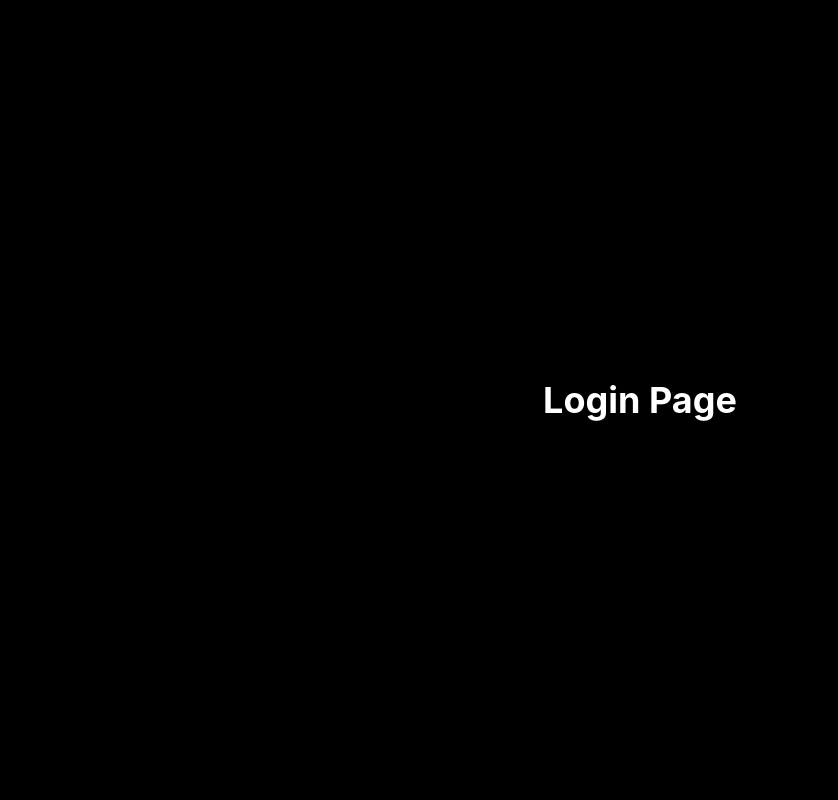
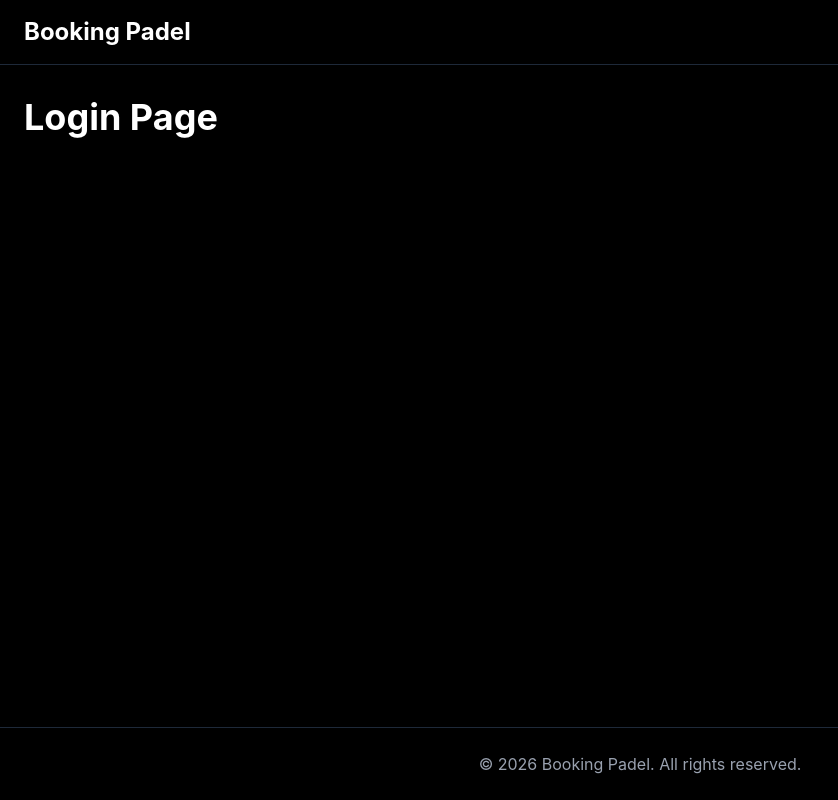
Before and after one commit to KgzzzX/booking-padel-frontend, a React (Vite) app: page /login in a window 1280 px wide. Shown: the whole page, without its empty margins (0-838 px from the left). Built offline with nearby package versions, Linux system fonts and the light colour scheme.

Commit message:
create reusable main layout

```diff
--- /dev/null
+++ b/src/layouts/MainLayout.jsx
@@ -0,0 +1,79 @@
+/* =========================
+   MainLayout
+   Layout utama untuk user side
+========================= */
+
+/*
+  Outlet:
+  digunakan untuk menampilkan isi halaman
+  sesuai route aktif
+*/
+import { Outlet } from "react-router-dom";
+
+function MainLayout() {
+  return (
+
+    /*
+      min-h-screen
+      = tinggi minimal 1 layar penuh
+
+      bg-black
+      = background hitam
+
+      text-white
+      = warna teks putih
+    */
+    <div className="min-h-screen bg-black text-white flex flex-col">
+
+      {/* =========================
+          Navbar Section
+      ========================= */}
+      <nav className="border-b border-gray-800">
+
+        <div className="max-w-7xl mx-auto px-6 py-4">
+
+          <h1 className="text-2xl font-bold">
+            Booking Padel
+          </h1>
+
+        </div>
+
+      </nav>
+
+      {/* =========================
+          Main Content
+          Isi halaman akan tampil di sini
+      ========================= */}
+      <main className="max-w-7xl mx-auto px-6 py-8 flex-1 w-full">
+
+        {/*
+          Outlet:
+          menampilkan halaman aktif
+          contoh:
+          HomePage
+          LoginPage
+        */}
+        <Outlet />
+
+      </main>
+
+      {/* =========================
+          Footer Section
+      ========================= */}
+      <footer className="border-t border-gray-800 mt-10">
+
+        <div className="max-w-7xl mx-auto px-6 py-6 text-center text-gray-400">
+
+          <p>
+            © 2026 Booking Padel. All rights reserved.
+          </p>
+
+        </div>
+
+      </footer>
+
+    </div>
+  );
+}
+
+export default MainLayout;
--- a/src/pages/auth/LoginPage.jsx
+++ b/src/pages/auth/LoginPage.jsx
@@ -1,14 +1,15 @@
 /* =========================
-   LoginPage
-   Halaman login user
+   Login Page
 ========================= */
 
 function LoginPage() {
   return (
-    <div className="bg-black min-h-screen text-white flex items-center justify-center">
+    <div>
+
       <h1 className="text-4xl font-bold">
         Login Page
       </h1>
+
     </div>
   );
 }
--- a/src/pages/user/HomePage.jsx
+++ b/src/pages/user/HomePage.jsx
@@ -1,14 +1,15 @@
 /* =========================
-   HomePage
-   Halaman utama website
+   Home Page
 ========================= */
 
 function HomePage() {
   return (
-    <div className="bg-black min-h-screen text-white flex items-center justify-center">
+    <div>
+
       <h1 className="text-4xl font-bold">
         Home Page
       </h1>
+
     </div>
   );
 }
--- a/src/routes/index.jsx
+++ b/src/routes/index.jsx
@@ -1,5 +1,8 @@
 // Import routing React
 import { BrowserRouter, Routes, Route } from "react-router-dom";
+
+// Import layout
+import MainLayout from "../layouts/MainLayout";
 
 // Import pages
 import HomePage from "../pages/user/HomePage";
@@ -7,22 +10,25 @@ import LoginPage from "../pages/auth/LoginPage";
 
 /* =========================
    AppRoutes
-   Tempat semua routing website
 ========================= */
 function AppRoutes() {
   return (
-
-    // Pembungkus utama routing
     <BrowserRouter>
 
-      {/* Kumpulan semua route */}
       <Routes>
 
-        {/* Halaman Home */}
-        <Route path="/" element={<HomePage />} />
+        {/* =========================
+            User Layout
+        ========================= */}
+        <Route element={<MainLayout />}>
 
-        {/* Halaman Login */}
-        <Route path="/login" element={<LoginPage />} />
+          {/* Home Page */}
+          <Route path="/" element={<HomePage />} />
+
+          {/* Login Page */}
+          <Route path="/login" element={<LoginPage />} />
+
+        </Route>
 
       </Routes>
 
```
